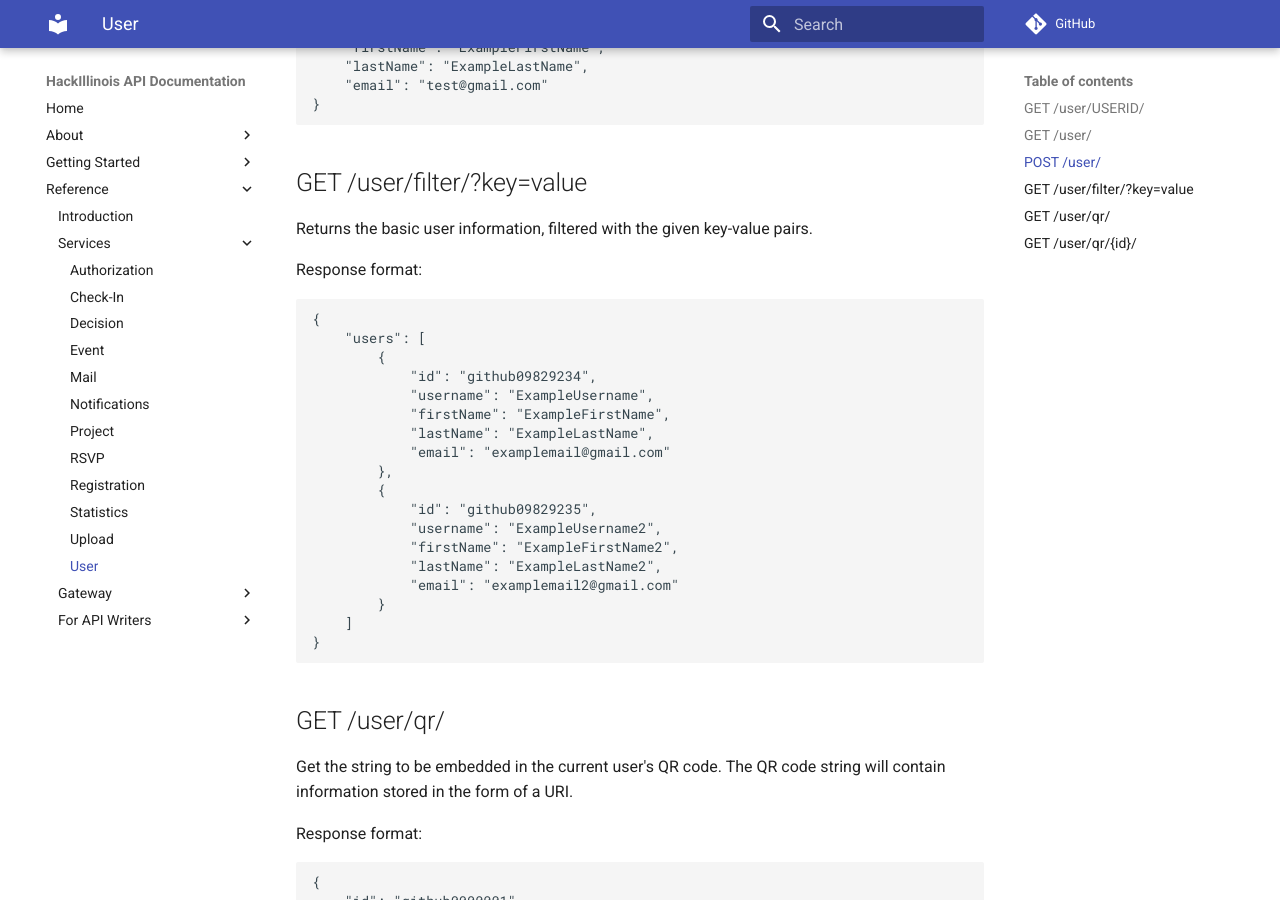
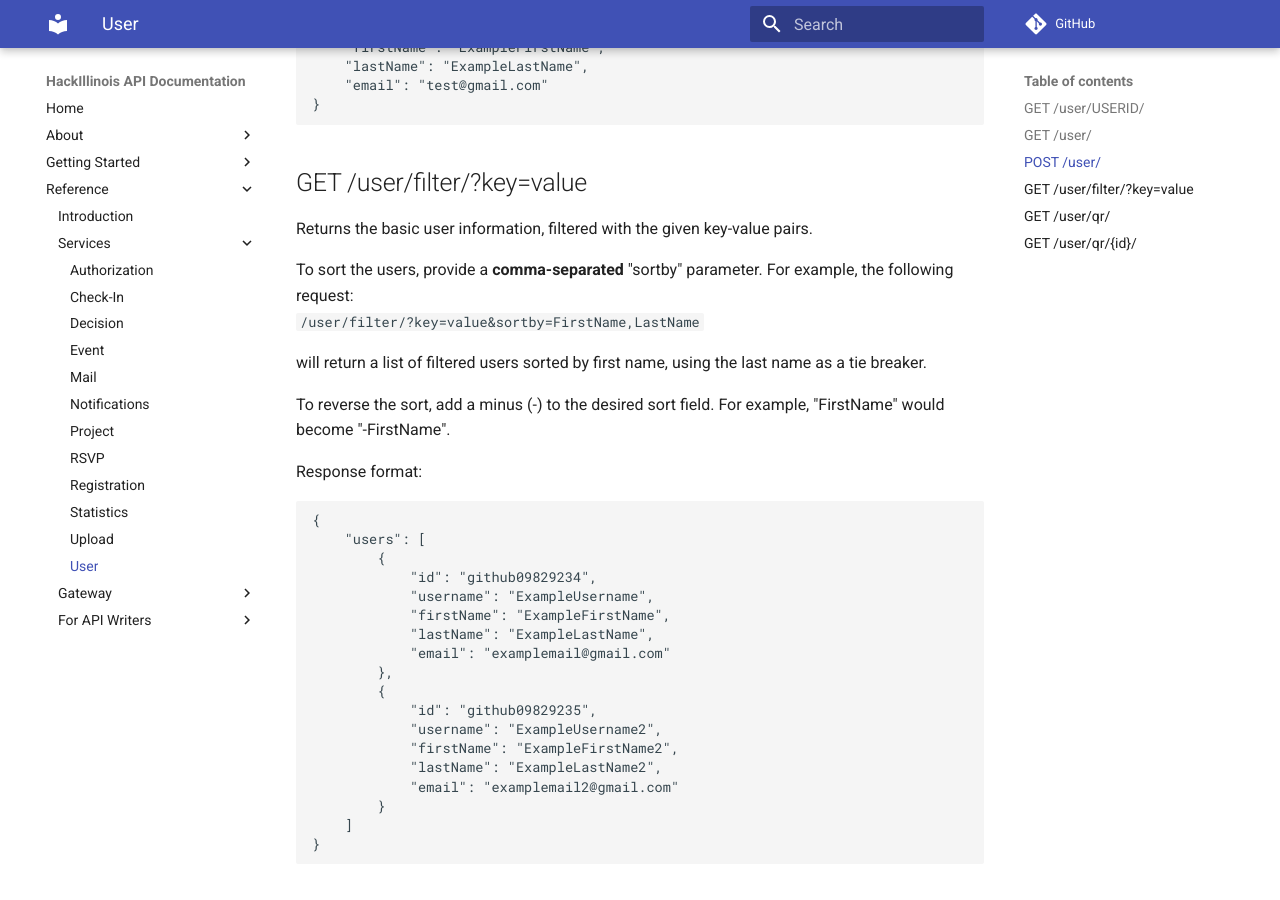
Before and after one commit to HackIllinois/api, an MkDocs documentation site: the page built from documentation/docs/reference/services/User.md, in a window 1280 px wide and 900 px high, scrolled down 1263 px. Built offline with MkDocs 1.6.1 and Material for MkDocs 9.7.7, drawn with Linux system fonts in a browser that asks for light colours; comment, search, counter and statistics services are not loaded.

Commit message:
Updated documentation

````diff
--- a/documentation/docs/reference/services/User.md
+++ b/documentation/docs/reference/services/User.md
@@ -65,6 +65,15 @@ GET /user/filter/?key=value
 
 Returns the basic user information, filtered with the given key-value pairs.
 
+To sort the users, provide a **comma-separated** "sortby" parameter. For example, the following request:
+``
+/user/filter/?key=value&sortby=FirstName,LastName
+``
+
+will return a list of filtered users sorted by first name, using the last name as a tie breaker.
+
+To reverse the sort, add a minus (-) to the desired sort field. For example, "FirstName" would become "-FirstName".
+
 Response format:
 ```
 {
````
